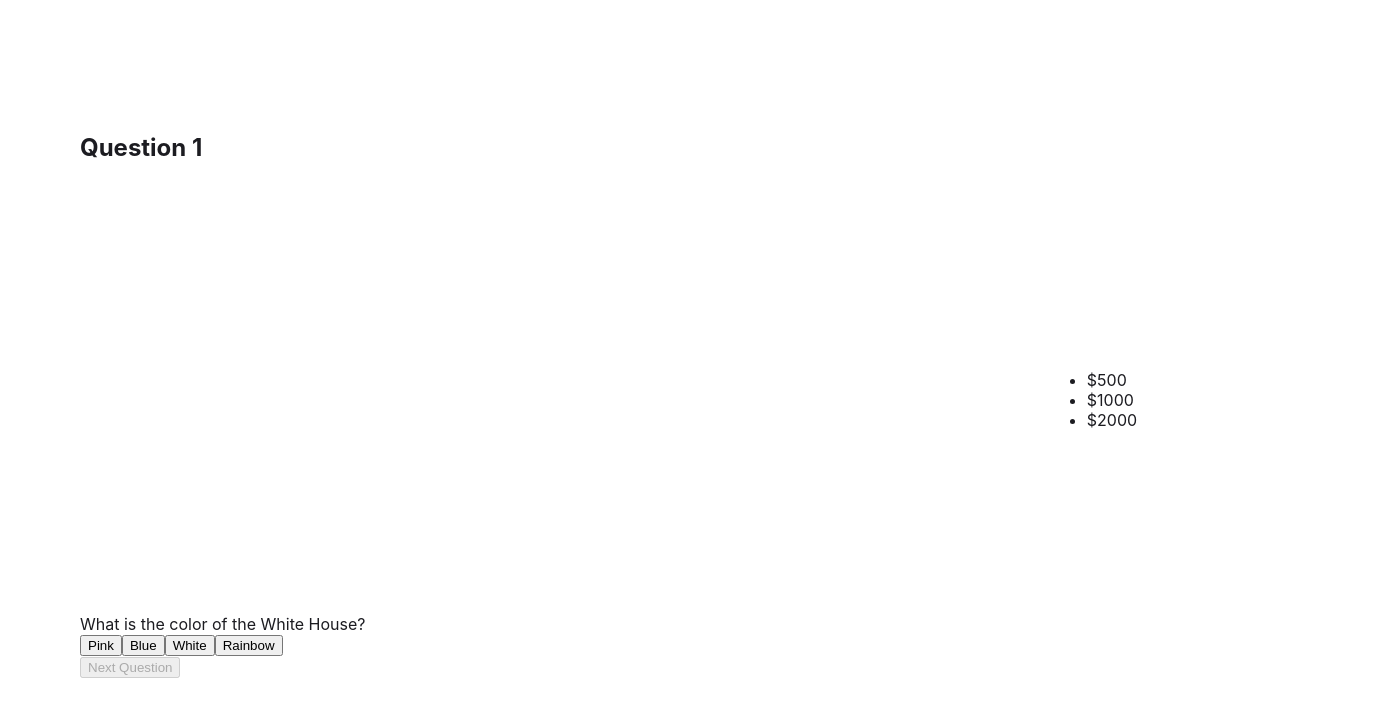
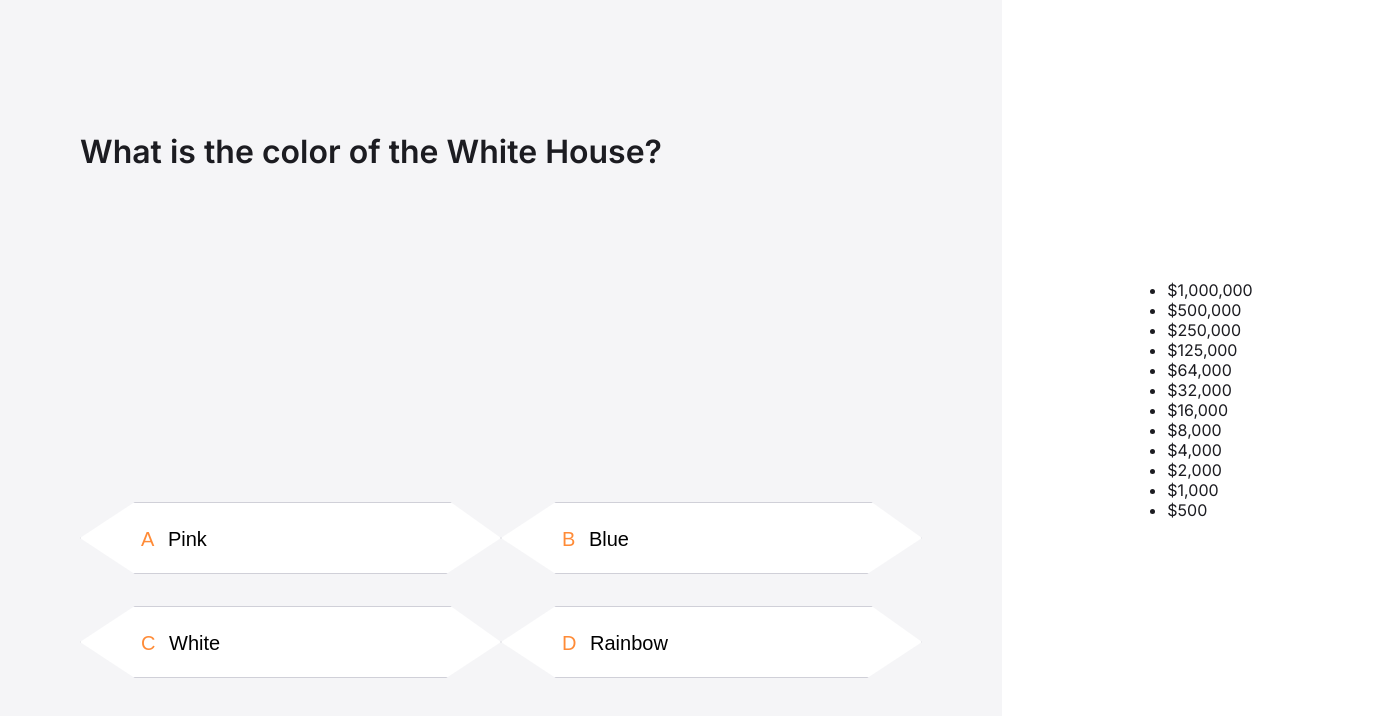
Before and after one commit to Shupmilk/Who-Wants-to-Be-a-Millionaire, a React (Create React App) app: page /game in a window 1280 px wide. Shown: the top 716 px of the page, 1378 px wide, since content can reach past the window. Built offline with nearby package versions, Linux system fonts and the light colour scheme.

Commit message:
Add logic for correct reward value. Add styles for Game component.

```diff
--- a/public/index.html
+++ b/public/index.html
@@ -3,6 +3,9 @@
   <head>
     <meta charset="utf-8" />
     <link rel="icon" href="%PUBLIC_URL%/favicon.ico" />
+    <link rel="preconnect" href="https://fonts.googleapis.com">
+    <link rel="preconnect" href="https://fonts.gstatic.com" crossorigin>
+    <link href="https://fonts.googleapis.com/css2?family=Inter:wght@100;200;300;400;500;600;700;800;900&display=swap" rel="stylesheet">
     <meta name="viewport" content="width=device-width, initial-scale=1" />
     <meta name="theme-color" content="#000000" />
     <meta
--- a/src/components/Game.css
+++ b/src/components/Game.css
@@ -7,10 +7,16 @@
     display: flex;
     flex-direction: column;
     justify-content: space-between;
+    background-color: var(--black-5);
     height: 100vh;
     padding: 133px 80px 122px;
 }
 
+.game-questions__title {
+    font-size: 18px;
+    font-weight: 600;
+    line-height: 116%;
+}
 
 .game-rewards {
     display: flex;
@@ -18,3 +24,62 @@
     justify-content: center;
     height: 100vh;
 }
+
+.game-questions-container {
+    display: grid;
+    grid-template-columns: 1fr 1fr;
+    grid-gap: 32px 0;
+}
+
+.game-questions__item {
+    position: relative;
+    border: 1px solid var(--black-40);
+    width: 421px;
+    height: 72px;
+    outline: none;
+    background: var(--white-100);
+    padding: 25px 60px;
+    clip-path: polygon(13% 0, 88% 0, 100% 50%, 87% 100%, 13% 100%, 0% 50%);
+    font-size: 20px;
+    text-align: left;
+    cursor: pointer;
+}
+
+.game-questions__letter {
+    color: var(--orange-100);
+    margin-right: 8px;
+}
+
+/*.game-questions__item:after{*/
+/*    border: 25px solid transparent;	border-left: 20px solid green;*/
+/*    content:'';*/
+/*    position: absolute;*/
+/*    right:-45px;*/
+/*    top:0px;*/
+/*}*/
+/*.game-questions__item:before{*/
+/*    border: 25px solid transparent;	border-left: 20px solid white;*/
+/*    content:'';*/
+/*    position: absolute;*/
+/*    left:0px;*/
+/*    top:0px;*/
+/*}*/
+
+.game-questions__item_color_correct {
+    background-color: var(--green-5);
+}
+
+.game-questions__item_color_wrong {
+    background-color: var(--red-5);
+}
+
+.game-questions__item_color_selected {
+    background-color: var(--orange-5);
+}
+
+
+@media (min-width: 1280px) {
+    .game-questions__title {
+        font-size: 32px;
+    }
+}
--- a/src/components/Game.tsx
+++ b/src/components/Game.tsx
@@ -1,8 +1,13 @@
-import React, {useState, useEffect} from 'react';
-import {useSelector, useDispatch} from 'react-redux';
-import {useNavigate} from 'react-router-dom';
-import {setCurrentQuestionIndex, answerQuestion, nextQuestion, gameOver, resetGame} from '../redux/actions/gameActions';
-import {RootState} from '../redux/store';
+import React, { useState, useEffect, useCallback } from 'react';
+import { useSelector, useDispatch } from 'react-redux';
+import { useNavigate } from 'react-router-dom';
+import { RootState } from '../redux/store';
+import {
+	setCurrentQuestionIndex,
+	answerQuestion,
+	nextQuestion,
+	gameOver,
+} from '../redux/actions/gameActions';
 import './Game.css';
 
 const Game = () => {
@@ -10,82 +15,71 @@
 	const dispatch = useDispatch();
 	const currentQuestionIndex = useSelector((state: RootState['game']) => state.currentQuestionIndex);
 	const questions = useSelector((state: RootState['game']) => state.questions);
-	const totalRewards = useSelector((state: RootState['game']) => state.totalRewards);
 	const [selectedOption, setSelectedOption] = useState('');
-	const [isCorrectAnswer, setIsCorrectAnswer] = useState(true);
 
 	useEffect(() => {
 		if (currentQuestionIndex >= questions.length) {
 			dispatch(gameOver());
 			navigate('/game-over');
 		}
-	}, [currentQuestionIndex, dispatch, navigate, questions.length]);
+	}, [currentQuestionIndex, dispatch, navigate, questions]);
 
-	const handleNextQuestion = () => {
-		if (selectedOption) {
+	const handleNextQuestion = useCallback(
+		(option: string) => {
+			setSelectedOption(option);
+			if (option) {
 				const currentQuestion = questions[currentQuestionIndex];
-			const isAnswerCorrect = currentQuestion.correctAnswers.includes(selectedOption);
+				const isAnswerCorrect = currentQuestion.correctAnswers.includes(option);
+
 
 				if (isAnswerCorrect) {
-				dispatch(answerQuestion(selectedOption));
+					dispatch(answerQuestion(option));
+					dispatch(setCurrentQuestionIndex(currentQuestionIndex));
+					dispatch(nextQuestion());
 					setSelectedOption('');
-				dispatch(nextQuestion());
-				dispatch(setCurrentQuestionIndex(currentQuestionIndex + 1));
 				} else {
-				// setIsCorrectAnswer(false);
 					setTimeout(() => {
-					setSelectedOption('');
-					// setIsCorrectAnswer(true);
-					dispatch(resetGame()); // Reset the game state
 						navigate('/game-over');
-				}, 2000);
+					}, 1000);
 				}
 			}
-	};
-
-
-	const handleOptionSelect = (option: string) => {
-		setSelectedOption(option);
-	};
+		},
+		[currentQuestionIndex, dispatch, navigate, questions]
+	);
 
 	const currentQuestion = questions[currentQuestionIndex];
 
-	const rewards = ['$500', '$1000', '$2000'];
+	const rewards = [...questions].reverse();
+
+	const optionLetters = ['A', 'B', 'C', 'D'];
 
 	return (
 		<main className="game">
 			<section className="game-questions">
 				{currentQuestion && (
 					<>
-						<h1>Question {currentQuestionIndex + 1}</h1>
-						<div>
-							<p>{currentQuestion.question}</p>
-							<div>
+						<h1 className="game-questions__title">{currentQuestion.question}</h1>
+						<div className="game-questions-container">
 							{currentQuestion.options.map((option: string, index: number) => (
 								<button
-										key={index}
-										// onClick={() => {
-										// 	handleOptionSelect(option);
-										// 	handleNextQuestion();
-										// }}
-										onClick={() => handleOptionSelect(option)}
-										disabled={selectedOption !== ''}
+									key={option}
+									onClick={() => {
+										handleNextQuestion(option);
+									}}
+									disabled={selectedOption !== '' && selectedOption !== option}
+									className={`game-questions__item`}
 								>
-										{option}
+									<span className="game-questions__letter">{optionLetters[index]}</span> {option}
 								</button>
 							))}
-							</div>
-							<button onClick={handleNextQuestion} disabled={selectedOption === ''}>
-								Next Question
-							</button>
 						</div>
 					</>
 				)}
 			</section>
 			<section className="game-rewards">
 				<ul>
-					{rewards.map((reward) => (
-						<li key={reward}>{reward}</li>
+					{rewards.map(({ reward }) => (
+						<li key={reward}>${reward}</li>
 					))}
 				</ul>
 			</section>
--- a/src/components/GameOver.tsx
+++ b/src/components/GameOver.tsx
@@ -8,14 +8,18 @@
 	const dispatch = useDispatch();
 	const totalRewards = useSelector((state: RootState['game']) => state.totalRewards);
 
+	const handleResetGameValues = () => {
+		dispatch(resetGame());
+	}
+
 	return (
 		<Layout
-			title={`${totalRewards} earned`}
+			title={`$${totalRewards} earned`}
 			subtitle="Total score:"
 			link={{
 				to: '/game',
 				text: 'Try again',
-				onClick: () => dispatch(resetGame())
+				onClick: handleResetGameValues,
 			}}
 		/>
 	)
--- a/src/index.tsx
+++ b/src/index.tsx
@@ -1,13 +1,10 @@
 import React from 'react';
 import {createRoot, Root} from 'react-dom/client';
 import {Provider} from 'react-redux';
-import rootReducer from './redux/reducers';
 import App from './App';
-import {configureStore} from '@reduxjs/toolkit';
 import {BrowserRouter} from 'react-router-dom';
 import './index.css';
-
-const store = configureStore({reducer: rootReducer})
+import store from './redux/store/store';
 
 const container: HTMLElement | null = document.getElementById('root');
 
--- a/src/redux/actions/gameActions.ts
+++ b/src/redux/actions/gameActions.ts
@@ -1,6 +1,3 @@
-// gameActions.ts
-// In actions/gameActions.js
-
 export const ActionTypes = {
 	SET_CURRENT_QUESTION_INDEX: 'SET_CURRENT_QUESTION_INDEX',
 	ANSWER_QUESTION: 'ANSWER_QUESTION',
--- a/src/redux/reducers/gameReducer.ts
+++ b/src/redux/reducers/gameReducer.ts
@@ -1,5 +1,3 @@
-// gameReducer.js
-
 import { ActionTypes } from '../actions/gameActions';
 import gameConfig from '../../data/gameConfig.json'
 
@@ -7,7 +5,7 @@
 	currentQuestionIndex: 0,
 	questions: gameConfig,
 	gameOver: false,
-	totalRewards: 0,
+	totalRewards: '0',
 };
 
 const gameReducer = (state = initialState, action: any) => {
@@ -18,14 +16,16 @@
 				currentQuestionIndex: action.payload,
 			};
 		case ActionTypes.ANSWER_QUESTION:
-			const { currentQuestionIndex, questions, totalRewards } = state;
+			const { currentQuestionIndex, questions } = state;
 			const currentQuestion = questions[currentQuestionIndex];
 			const isAnswerCorrect = currentQuestion.correctAnswers.includes(action.payload);
-			const reward = isAnswerCorrect ? currentQuestion.reward : 0;
+			const previousReward = currentQuestionIndex > 0 ? questions[currentQuestionIndex - 1].reward : '0';
+
+			const reward = isAnswerCorrect ? currentQuestion.reward : previousReward;
 
 			return {
 				...state,
-				totalRewards: totalRewards + Number(reward),
+				totalRewards: reward,
 			};
 		case ActionTypes.NEXT_QUESTION:
 			return {
--- a/src/redux/store/store.ts
+++ b/src/redux/store/store.ts
@@ -1,6 +1,15 @@
-import { createStore } from 'redux';
+import { createStore, compose, Store } from 'redux';
 import gameReducer from '../reducers/gameReducer';
 
-const store = createStore(gameReducer);
+declare global {
+	interface Window {
+		__REDUX_DEVTOOLS_EXTENSION_COMPOSE__?: typeof compose;
+	}
+}
+
+const composeEnhancers = window.__REDUX_DEVTOOLS_EXTENSION_COMPOSE__ || compose;
+
+
+const store: Store = createStore(gameReducer, composeEnhancers());
 
 export default store;
--- a/src/redux/types/types.ts
+++ b/src/redux/types/types.ts
@@ -8,7 +8,7 @@
 export type GameState = {
 	currentQuestionIndex: number;
 	score: number;
-	totalRewards: number;
+	totalRewards: string;
 	questions: Question[];
 	gameOver: boolean;
 };
--- a/src/ui/layout/Layout.tsx
+++ b/src/ui/layout/Layout.tsx
@@ -16,8 +16,8 @@
 
 const Layout = ({title, subtitle, link}: LayoutProps) => {
 	return (
-		<section className="layout">
-			<div className="layout-container">
+		<main className="layout">
+			<section className="layout-container">
 				<div className="layout__col layout__col_left">
 					<img src={thumb} alt="thumb" className="layout__image" />
 				</div>
@@ -34,8 +34,8 @@
 					</div>
 					<Link to={link.to} text={link.text} onClick={link.onClick} />
 				</div>
-			</div>
-		</section>
+			</section>
+		</main>
 	);
 };
 
```
Also changed, not shown: src/data/gameConfig.json (+12 -12 lines), 1 other file (tests, documents, lock files or other folders). Lines whose indentation alone changed are shown as unchanged.
